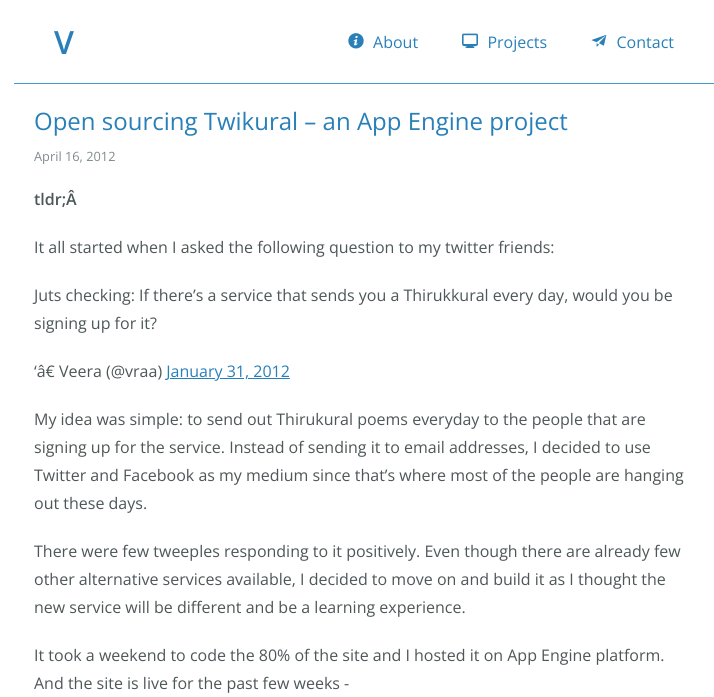
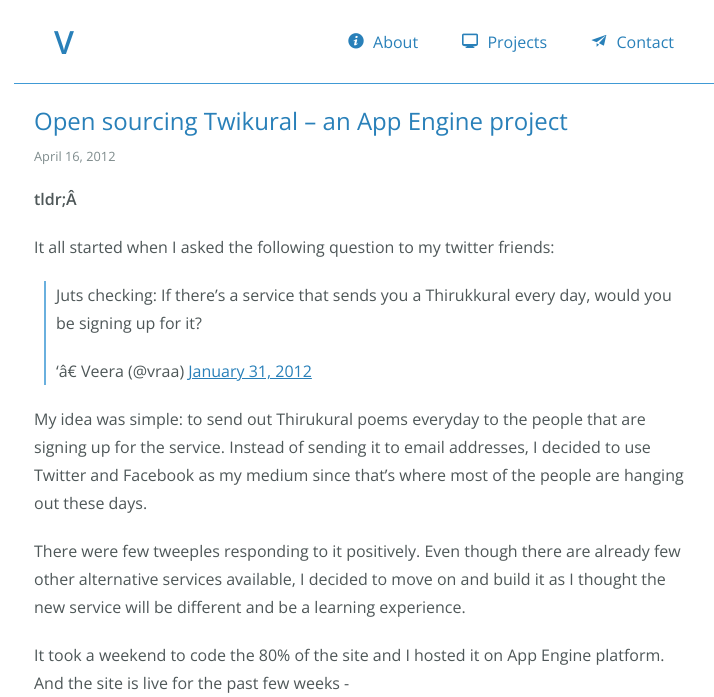
Before and after one commit to canwe/blog, a Jekyll site: the page built from _posts/2012-04-16-open-sourcing-twikural-an-app-engine-project.md, in a window 1280 px wide. Shown: the top 697 px of the page, without its empty margins (276-990 px from the left). Built offline with Jekyll 4.4.1, drawn with Linux system fonts in a browser that asks for light colours; some web fonts are replaced; comment, search, counter and statistics services are not loaded; grey boxes are pictures that could not be loaded.

Commit message:
Add style for the blockquote and post ad.

```diff
--- a/_sass/v8/_post.scss
+++ b/_sass/v8/_post.scss
@@ -17,6 +17,13 @@
   .post-content {
     margin-top: $pad;
     @include text;
+
+    img:first-child {
+      display: block;
+      text-align: center;
+      max-width: 90%;
+      margin: $pad auto 0 auto;
+    }
 
     h2 {
       @include h2Title;
@@ -74,6 +81,20 @@
       margin-top: $pad;
     }
   }
+
+  blockquote {
+    margin-left: $pad;
+    padding-left: $pad;
+    border-left: 2px solid $lighter-blue;
+  }
+
+  .ad {
+    margin-top: 2 * $pad;
+    padding: $pad;
+    border-top: 1px solid $lighter-blue;
+    border-bottom: 1px solid $lighter-blue;
+    text-align: center;
+  }
 }
 
 .comments {
```
